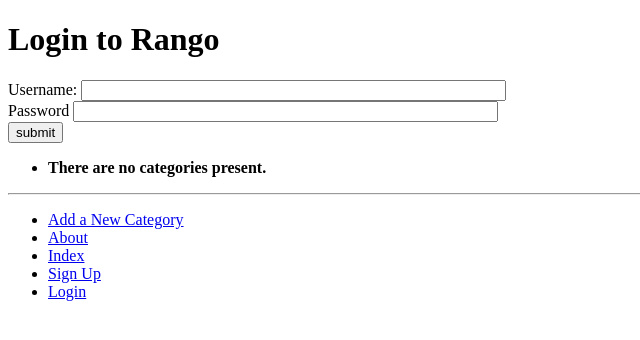
After one commit to MartinBorcin/tango_with_django_project, a Django app: page /rango/login/ in a window 1280 px wide. The commit adds this page. Shown: the top 340 px of the page, without its empty margins (0-640 px from the left). Run offline with Django 3.2, Linux system fonts and the light colour scheme; data that the repository does not hold is empty.

Commit message:
9.7 added user login

```diff
--- a/rango/urls.py
+++ b/rango/urls.py
@@ -9,5 +9,6 @@ urlpatterns = [
     path('category/<slug:category_name_slug>/', views.show_category, name='show_category'),
     path('add_category/', views.add_category, name='add_category'),
     path('category/<slug:category_name_slug>/add_page/', views.add_page, name='add_page'),
-    path('register/', views.register, name='register')
+    path('register/', views.register, name='register'),
+    path('login/', views.user_login, name='login'),
 ]
--- a/rango/views.py
+++ b/rango/views.py
@@ -2,6 +2,8 @@ from django.shortcuts import render, redirect
 from rango.models import Category, Page
 from rango.forms import CategoryForm, PageForm, UserForm, UserProfileForm
 from django.urls import reverse
+from django.contrib.auth import authenticate, login
+from django.http import HttpResponse
 
 
 def index(request):
@@ -103,3 +105,22 @@ def register(request):
                   context={'usere_form': user_form,
                            'profile_form': profile_form,
                            'registered': registered})
+
+
+def user_login(request):
+    if request.method == 'POST':
+        username = request.POST.get('username')
+        password = request.POST.get('password')
+
+        user = authenticate(username=username, password=password)
+        if user:
+            if user.is_active:
+                login(request, user)
+                return redirect(reverse('rango:index'))
+            else:
+                return HttpResponse("Your Rango account is disabled.")
+        else:
+            print(f"Invalid login details: {username}, {password}")
+            return HttpResponse("Invalid login details supplied.")
+    else:
+        return render(request, 'rango/login.html')
--- a/templates/rango/base.html
+++ b/templates/rango/base.html
@@ -29,6 +29,7 @@
             <li><a href="{% url 'rango:about' %}">About</a></li>
             <li><a href="{% url 'rango:index' %}">Index</a></li>
             <li><a href="{% url 'rango:register' %}">Sign Up</a></li>
+            <li><a href="{% url 'rango:login' %}">Login</a></li>
         </ul>
     </div>
 </body>
--- /dev/null
+++ b/templates/rango/login.html
@@ -0,0 +1,18 @@
+{% extends 'rango/base.html' %}
+{% load staticfiles %}
+
+{% block title_block %}
+    Login
+{% endblock %}
+
+{% block body_block %}
+    <h1>Login to Rango</h1>
+    <form id="login_form" method="post" action="{% url 'rango:login' %}">
+        {% csrf_token %}
+        Username: <input type="text" name="username" value="" size="50" />
+        <br />
+        Password <input type="password" name="password" value="" size="50" />
+        <br />
+        <input type="submit" value="submit" />
+    </form>
+{% endblock %}
```
Also changed, not shown: templates/rango/index.html (+6 -1 lines).
